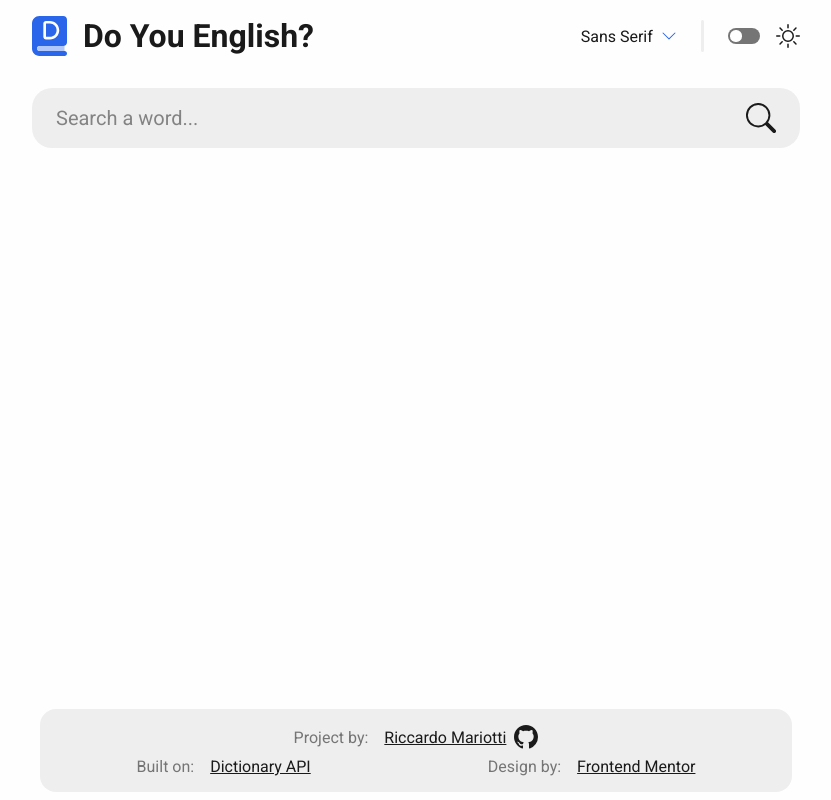
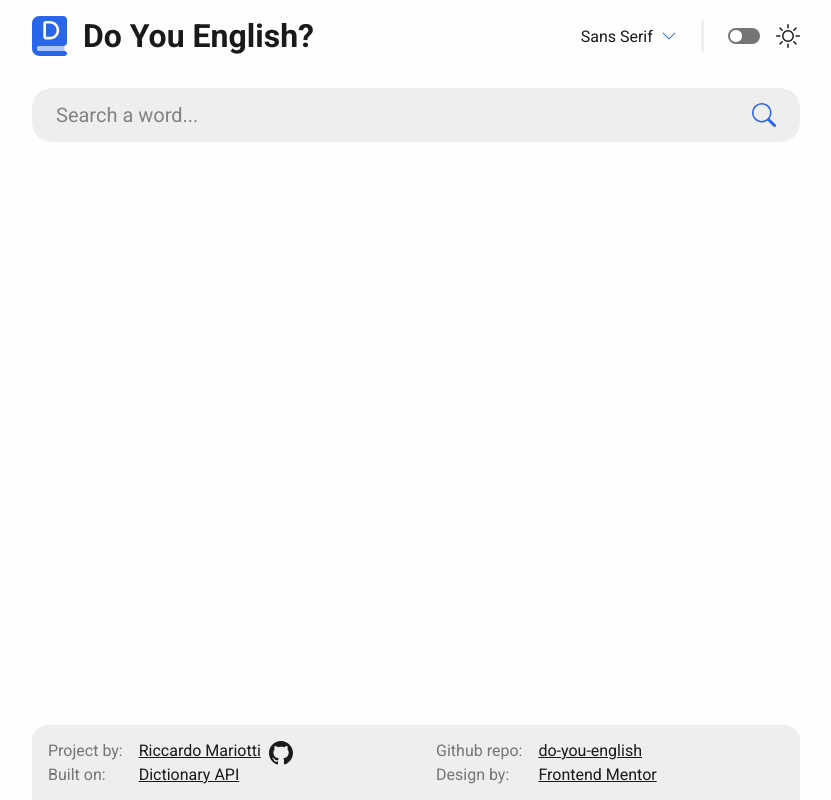
Before and after one commit to Riki9811/do-you-english, a React (Vite) app: page / in a window 1280 px wide. Shown: the whole page, without its empty margins (224-1055 px from the left). Built offline with nearby package versions, Linux system fonts and the light colour scheme.

Commit message:
API error handling

```diff
--- a/src/App.tsx
+++ b/src/App.tsx
@@ -3,30 +3,54 @@ import Header from "./components/header/Header";
 import Searchbar from "./components/searchbar/Searchbar";
 import WordInfo from "./components/word-info/WordInfo";
 import searchDictionary from "./api/searchDictionary";
-import WordDefinition from "./types/WordDefinition";
+import { WordDefinition, WordNotFoundInfo } from "./types/WordDefinition";
 import styles from "./App.module.scss";
 import Footer from "./components/footer/Footer";
+
+const NOT_FOUND_MSG = "Sorry, we couldn't find the word you were looking for.";
 
 export default function App() {
 	const [word, setWord] = useState<string>("");
 	const [definition, setDefinition] = useState<WordDefinition>();
-    const [errString, setErrString] = useState<string>("");
+	const [loading, setLoading] = useState<boolean>(false);
+	const [errString, setErrString] = useState<string>("");
 
-	const searchWord = useCallback(async () => {
-		if (!word) return;
+	const searchWord = useCallback(() => searchNewWord(word), [word]);
+
+	const searchNewWord = useCallback(async (newWord: string) => {
+		if (!newWord) return;
+        if (word !== newWord) setWord(newWord);
+
+		setLoading(true);
 		setErrString("");
-		// const abort = new AbortController();
-		const result: WordDefinition = await searchDictionary(word);
-		if (result) setDefinition(result);
-		else setErrString(`Unknown error on word: ${word}`);
-	}, [word]);
+		setDefinition(undefined);
+
+		const result: WordDefinition | WordNotFoundInfo = await searchDictionary(newWord);
+		if (isNotFoundInfo(result)) setErrString(NOT_FOUND_MSG);
+		else setDefinition(result);
+		setLoading(false);
+	}, []);
 
 	return (
 		<div className={styles.app}>
 			<Header />
-			<Searchbar word={word} setWord={setWord} placeholder="Search a word..." search={searchWord} />
-			<WordInfo info={definition} error={errString} />
+			<Searchbar
+				word={word}
+				setWord={setWord}
+				placeholder="Search a word..."
+				search={searchWord}
+				isLoading={loading}
+			/>
+			<WordInfo
+				info={definition}
+				error={errString}
+				searchWord={searchNewWord}
+			/>
 			<Footer />
 		</div>
 	);
 }
+
+function isNotFoundInfo(object: any): object is WordNotFoundInfo {
+	return "title" in object;
+}
--- a/src/api/searchDictionary.ts
+++ b/src/api/searchDictionary.ts
@@ -4,5 +4,5 @@ export default async function searchDictionary(word: string) {
 	const url = `${BASE_URL}/${word}`;
 	return fetch(url)
 		.then((response) => response.json())
-		.then((json) => json[0]);
+		.then((json) => (json.title ? json : json[0]));
 }
--- a/src/components/footer/Footer.module.scss
+++ b/src/components/footer/Footer.module.scss
@@ -1,33 +1,22 @@
 .footer {
-    margin: auto 0.5em 0.5em;
+    margin-top: auto;
     padding: 1em;
 	white-space: nowrap;
     background: var(--background-alt-col);
-    border-radius: 1em;
+    border-radius: 1em 1em 0 0;
+    display: grid;
+    grid-template-columns: min-content auto min-content auto;
+    column-gap: 1em;
 }
 
-.horizontal {
+.complex-link {
     display: flex;
     flex-direction: row;
-    align-items: center;
-    gap: 1em;
-}
-
-.vertical {
-    display: flex;
-    flex-direction: column;
-    align-items: center;
     gap: 0.5em;
-}
-
-.large {
-    width: 100%;
-    justify-content: space-around;
 }
 
 .footer a {
 	color: var(--text-col);
-    gap: 0.5em;
 }
 
 .light {
--- a/src/components/footer/Footer.tsx
+++ b/src/components/footer/Footer.tsx
@@ -3,24 +3,18 @@ import styles from "./Footer.module.scss";
 
 export default function Footer() {
 	return (
-		<footer className={`${styles.footer} ${styles.vertical}`}>
-			<div className={styles.horizontal}>
+		<footer className={styles.footer}>
 			<span className={styles.light}>Project by: </span>
-				<a href="https://github.com/Riki9811/" className={styles.horizontal}>
+			<a href="https://github.com/Riki9811/" className={styles["complex-link"]}>
 				Riccardo Mariotti
 				<Github className={styles["github-logo"]} />
 			</a>
-			</div>
-			<div className={`${styles.horizontal} ${styles.large}`}>
-				<div className={styles.horizontal}>
+			<span className={styles.light}>Github repo: </span>
+			<a href="https://github.com/Riki9811/do-you-english">do-you-english</a>
 			<span className={styles.light}>Built on: </span>
 			<a href="https://github.com/Riki9811/">Dictionary API</a>
-				</div>
-				<div className={styles.horizontal}>
 			<span className={styles.light}>Design by: </span>
 			<a href="https://www.frontendmentor.io/challenges/dictionary-web-app-h5wwnyuKFL">Frontend Mentor</a>
-				</div>
-			</div>
 		</footer>
 	);
 }
--- a/src/components/searchbar/Searchbar.module.scss
+++ b/src/components/searchbar/Searchbar.module.scss
@@ -9,8 +9,12 @@
 	font-size: 1.25em;
 }
 
-.searchbar > button {
-    background: none;
+.disabled {
+    cursor: not-allowed;
+}
+
+.disabled * {
+    cursor: not-allowed;
 }
 
 .search-input {
@@ -23,8 +27,10 @@
 }
 
 .search-icon {
-    width:1.5em;
-    height: 1.5em;
+    cursor: pointer;
+	fill: var(--icon-accent-col);
+	width: 1.2em;
+	height: 1.2em;
 }
 
 ::placeholder {
--- a/src/components/searchbar/Searchbar.tsx
+++ b/src/components/searchbar/Searchbar.tsx
@@ -1,16 +1,18 @@
 import { Dispatch, FormEvent, MouseEvent, SetStateAction, useRef } from "react";
 import { Search } from "react-bootstrap-icons";
+import Spinner from "../spinner/Spinner";
 import styles from "./Searchbar.module.scss";
 
 interface SearchbarProps {
 	placeholder?: string;
+	isLoading: boolean;
 	word: string;
 	setWord: Dispatch<SetStateAction<string>>;
 	search: Function;
 }
 
 export default function Searchbar(props: SearchbarProps) {
-	const { placeholder, word, setWord, search } = props;
+	const { placeholder, isLoading, word, setWord, search } = props;
 	const inputRef = useRef<HTMLInputElement>(null);
 	const formRef = useRef(null);
 
@@ -22,12 +24,17 @@ export default function Searchbar(props: SearchbarProps) {
 		e.preventDefault();
 		if (word) {
 			search();
-            inputRef.current?.blur();
+			inputRef.current?.blur();
 		}
 	}
 
 	return (
-		<form ref={formRef} className={styles.searchbar} onClick={handleClick} onSubmit={submitSearh}>
+		<form
+			ref={formRef}
+			className={`${styles.searchbar} ${isLoading && styles.disabled}`}
+			onClick={handleClick}
+			onSubmit={submitSearh}
+		>
 			<input
 				ref={inputRef}
 				type="text"
@@ -35,8 +42,9 @@ export default function Searchbar(props: SearchbarProps) {
 				onChange={(e) => setWord(e.target.value)}
 				placeholder={placeholder}
 				className={styles["search-input"]}
+				disabled={isLoading}
 			/>
-			<Search className={styles["search-icon"]} onClick={submitSearh} />
+			{isLoading ? <Spinner /> : <Search className={styles["search-icon"]} onClick={submitSearh} />}
 		</form>
 	);
 }
--- /dev/null
+++ b/src/components/spinner/Spinner.module.scss
@@ -0,0 +1,23 @@
+.loading-spinner {
+	width: 1.2em;
+	height: 1.2em;
+	border: 0.2em solid var(--text-col);
+	border-top: 0.2em solid transparent;
+	border-radius: 50%;
+	animation: spinner 1.5s linear infinite;
+}
+
+.spinner-container {
+	display: grid;
+	justify-content: center;
+	align-items: center;
+}
+
+@keyframes spinner {
+	0% {
+		transform: rotate(0deg);
+	}
+	100% {
+		transform: rotate(360deg);
+	}
+}
--- /dev/null
+++ b/src/components/spinner/Spinner.tsx
@@ -0,0 +1,9 @@
+import styles from "./Spinner.module.scss";
+
+export default function Spinner() {
+  return (
+    <div className={styles["spinner-container"]}>
+      <div className={styles["loading-spinner"]}></div>
+    </div>
+  );
+}
--- a/src/components/word-info/WordInfo.module.scss
+++ b/src/components/word-info/WordInfo.module.scss
@@ -101,14 +101,25 @@
 
 .array {
 	color: var(--text-light-col);
+    display: grid;
+    grid-template-columns: min-content auto;
+    gap: 0.5em;
 }
 
 .array > span {
 	font-weight: bold;
 	color: var(--text-accent-col);
+    display: flex;
+    flex-wrap: wrap;
+    gap: 0.2em;
+}
+
+.array > span > p {
+	cursor: pointer;
 }
 // #endregion
 
+// #region SOURCES
 .sources {
 	margin-bottom: 2em;
 	display: grid;
@@ -151,3 +162,4 @@
         grid-column: span 2;
     }
 }
+// #endregion
--- a/src/components/word-info/WordInfo.tsx
+++ b/src/components/word-info/WordInfo.tsx
@@ -1,15 +1,16 @@
 import { useMemo, useState } from "react";
 import { BoxArrowUpRight, PlayFill, StopFill } from "react-bootstrap-icons";
 import useEventListener from "../../hooks/useEventListener";
-import WordDefinition from "../../types/WordDefinition";
+import { WordDefinition } from "../../types/WordDefinition";
 import styles from "./WordInfo.module.scss";
 
 interface WordInfoProps {
 	info?: WordDefinition;
 	error: string;
+	searchWord: (word: string) => void;
 }
 
-export default function WordInfo({ info: rawInfo, error }: WordInfoProps) {
+export default function WordInfo({ info: rawInfo, error, searchWord }: WordInfoProps) {
 	const [isPlaying, setIsPlaying] = useState<boolean>(false);
 	const info = useMemo(() => rawInfoCleaner(rawInfo), [rawInfo]);
 
@@ -73,10 +74,21 @@ export default function WordInfo({ info: rawInfo, error }: WordInfoProps) {
 	}
 
 	function renderWordArray(array: string[], caption: string) {
+		const wordLinks: JSX.Element[] = [];
+		array.forEach((element, index) => {
+			const isNotLast = index < array.length - 1;
+			wordLinks.push(
+				<p key={index} onClick={() => searchWord(element)}>
+					{element}
+					{isNotLast ? ", " : ""}
+				</p>
+			);
+		});
+
 		if (array.length === 0) return;
 		return (
 			<div className={styles.array}>
-				{caption}: <span>{array.join(", ")}</span>
+				{caption}: <span>{wordLinks}</span>
 			</div>
 		);
 	}
@@ -105,7 +117,7 @@ export default function WordInfo({ info: rawInfo, error }: WordInfoProps) {
 		<div className={styles["word-info"]}>
 			{renderPronunciation(info.word, info.pronunciation, info.audio)}
 			{info.meanings.map((meaning, index) => renderMeaning(meaning, index))}
-			{renderUrlArray(info.sourceUrls, info.sourceUrls.length > 1 ? "Sources: " : "Source: ")}
+			{renderUrlArray(info.sourceUrls, info.sourceUrls.length > 1 ? "Sources" : "Source")}
 		</div>
 	);
 }
--- a/src/index.scss
+++ b/src/index.scss
@@ -93,9 +93,6 @@ body.dark-mode {
 
 	--background-col: var(--black);
 	--background-alt-col: var(--grey);
-
-	--icon-col: var(--grey);
-	--icon-accent-col: var(--accent);
 }
 
 body.serif-font {
```
Also changed, not shown: src/types/WordDefinition.ts (+7 -1 lines), 1 other file (tests, documents, lock files or other folders). Lines whose indentation alone changed are shown as unchanged.
